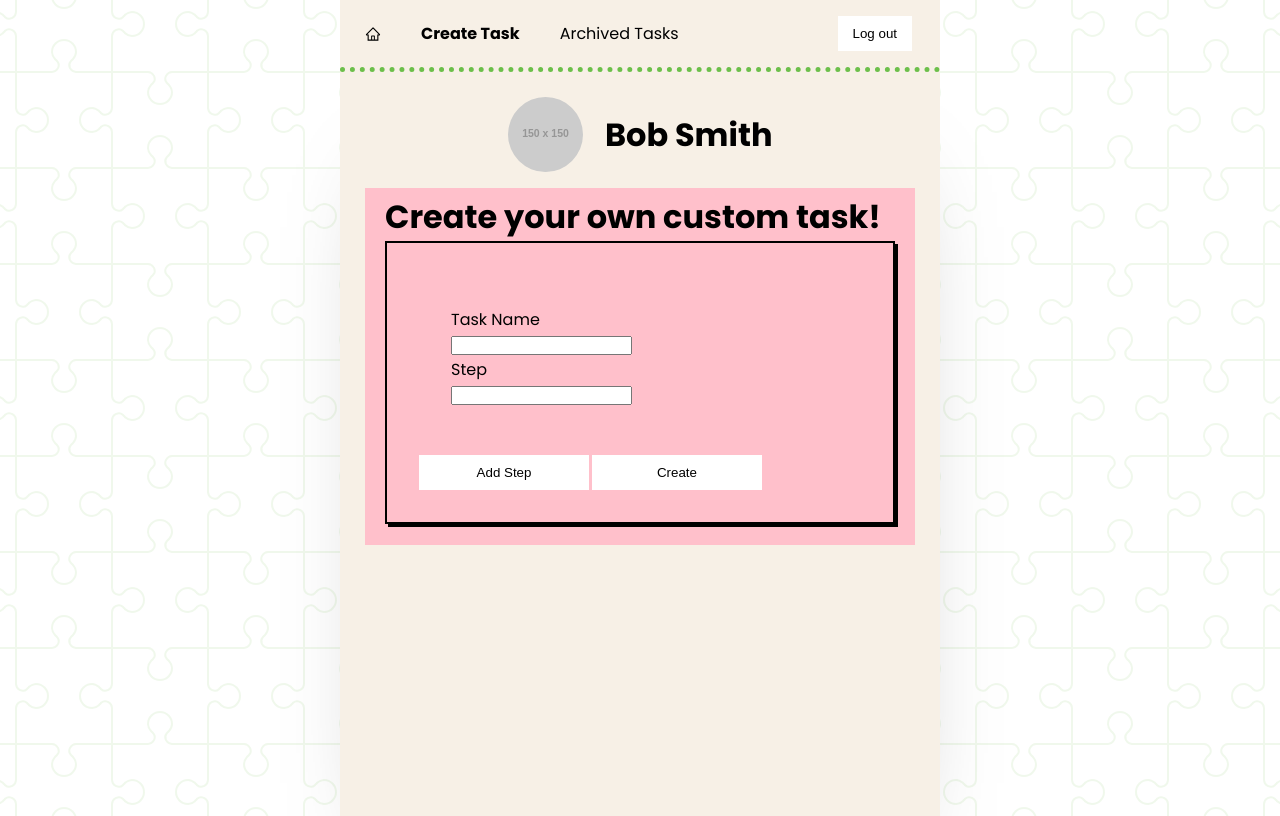
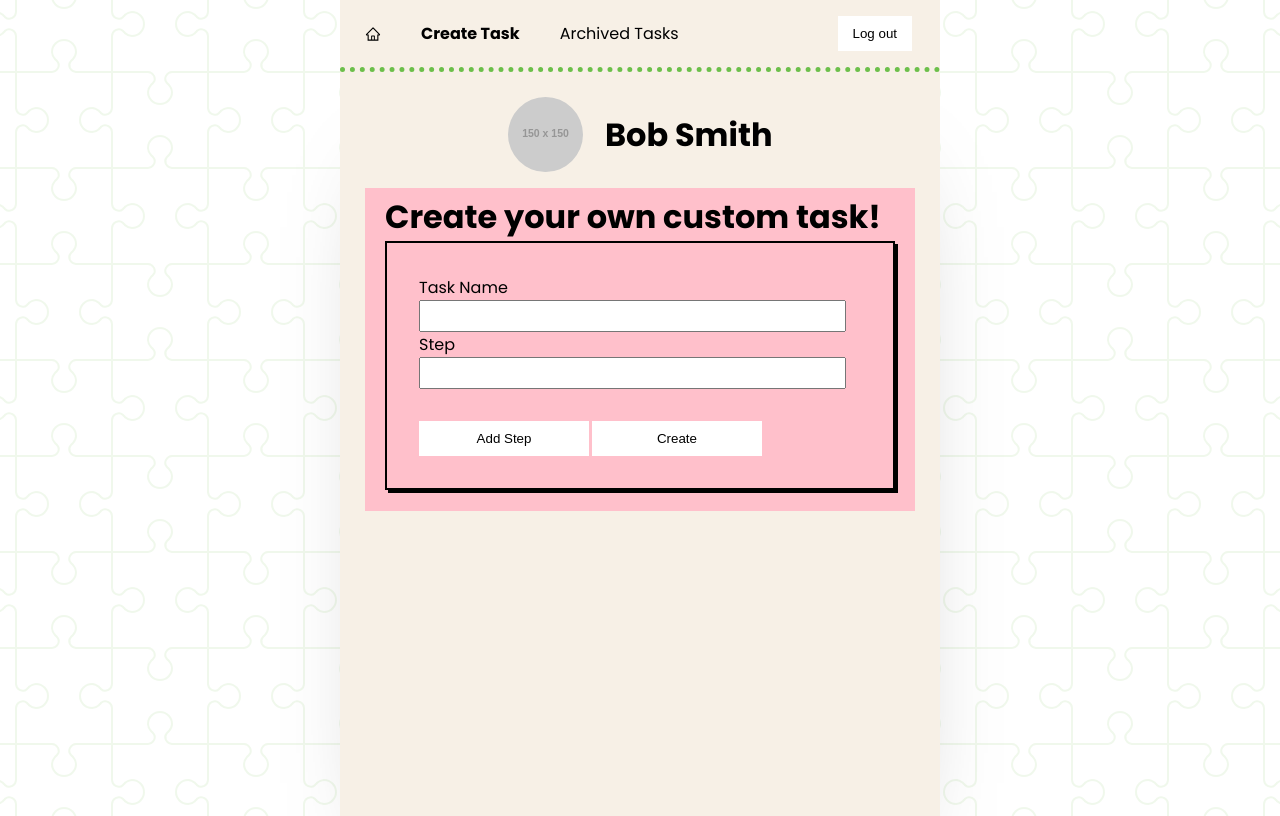
Before and after one commit to samo-13/helper-buddy, a React (Create React App) app in the folder client/: page /create in a window 1280 px wide. Built offline with nearby package versions, Linux system fonts and the light colour scheme.

Commit message:
Fix input position/size

```diff
--- a/client/src/pages/Create.scss
+++ b/client/src/pages/Create.scss
@@ -13,11 +13,15 @@ form {
   background-color: pink;
 }
 
+input {
+  position: relative;
+  box-sizing: border-box;
+  width: 90%;
+  height: 2rem;
+}
+
 .wrapper fieldset {
   position: relative;
   border: none;
-  margin-bottom: 1rem;
-  padding-left: 2rem;
-  padding-top: 2rem;
   padding-bottom: 2rem;
 }
```
